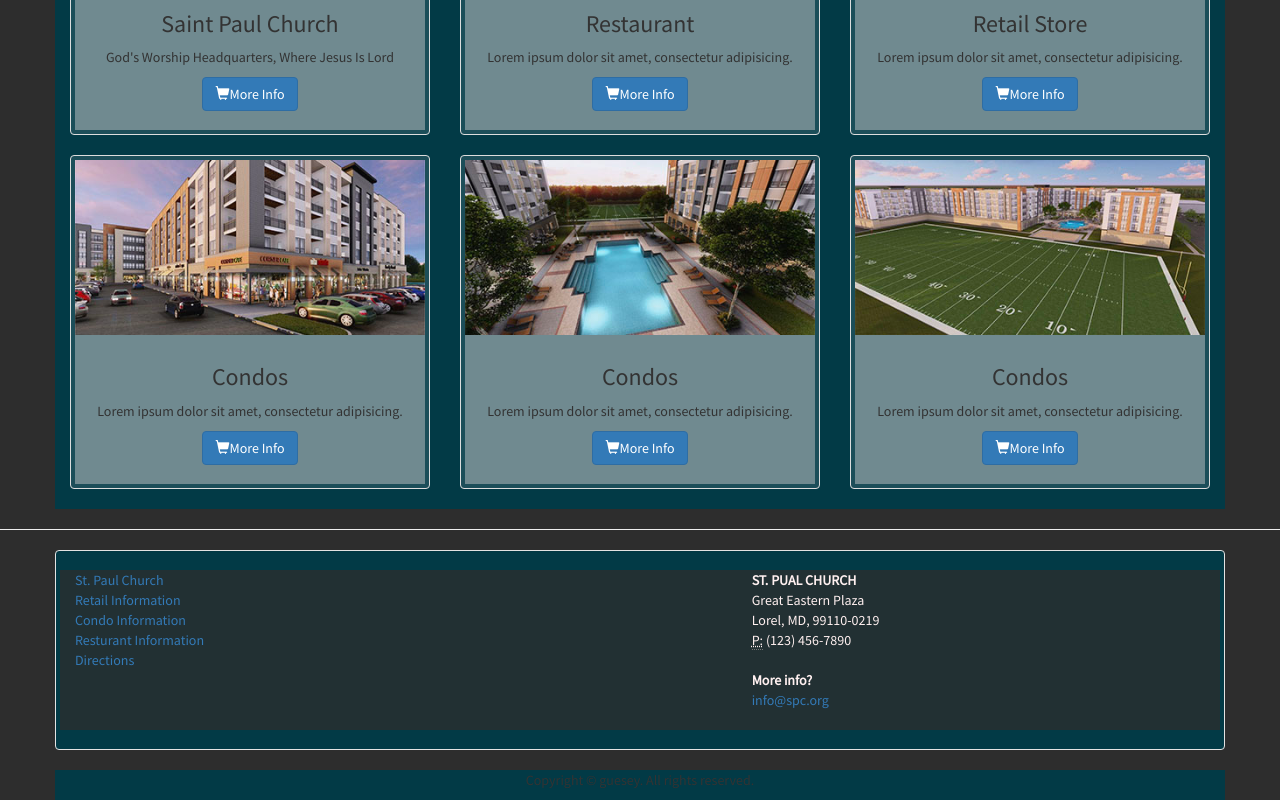
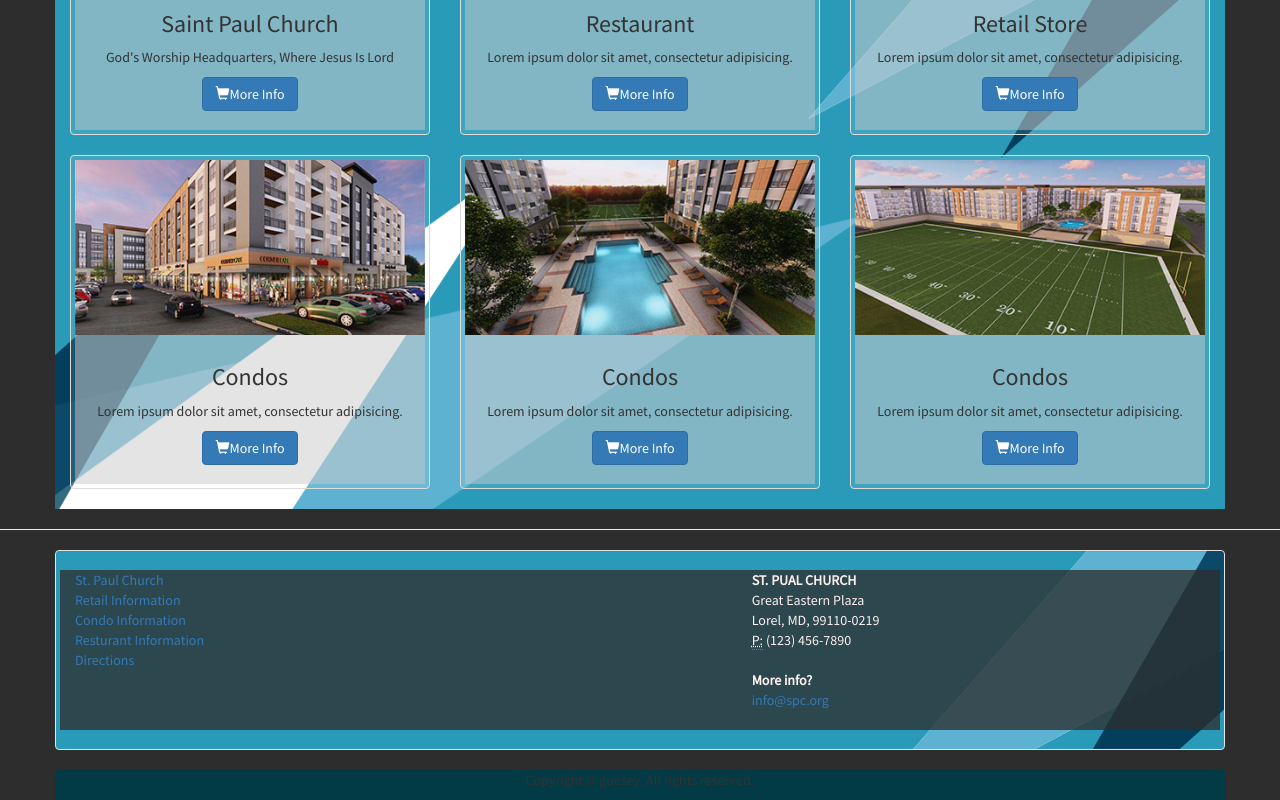
Before and after one commit to michael-pittman/FL-SPC, a plain HTML site: page mainDark.html in a window 1280 px wide. Shown: the part 387-1187 px from the top of the page. Drawn offline with nearby package versions, Linux system fonts and the light colour scheme; files that its build step writes are made by us from their sources; files whose address does not match are found by name.

Commit message:
dark theme links

```diff
--- a/mainDark.html
+++ b/mainDark.html
@@ -8,8 +8,8 @@
 
 <!-- Bootstrap -->
 <link href="https://fonts.googleapis.com/css?family=Source+Sans+Pro" rel="stylesheet">
-<link rel="stylesheet" href="../DWTest/css/bootstrap.css">
-<link href="../DWTest/styles/styles.css" rel="stylesheet" type="text/css">
+<link rel="stylesheet" href="styles/bootstrap.css">
+<link href="styles/styles.css" rel="stylesheet" type="text/css">
 
 <!-- HTML5 shim and Respond.js for IE8 support of HTML5 elements and media queries -->
 <!-- WARNING: Respond.js doesn't work if you view the page via file:// -->
@@ -213,8 +213,8 @@
   </div>
 </footer>
 <!-- jQuery (necessary for Bootstrap's JavaScript plugins) -->
-<script src="../DWTest/jquery-1.11.3.min.js"></script>
+<script src="/scripts/jquery-1.11.3.min.js"></script>
 <!-- Include all compiled plugins (below), or include individual files as needed -->
-<script src="../DWTest/bootstrap.js"></script>
+<script src="/scripts/bootstrap.js"></script>
 </body>
 </html>
--- a/styles/styles.css
+++ b/styles/styles.css
@@ -16,7 +16,7 @@ body {
 	color: #FFFFFF;
 }
 .container.well {
-	background-image: url(../images/parallax.png);
+	background-image: url(/images/parallax.png);
 }
 #carouseli {
 	background-image: url(../images/parallax.png);
```
Also changed, not shown: images/parallax.png (added), 1 other file.
